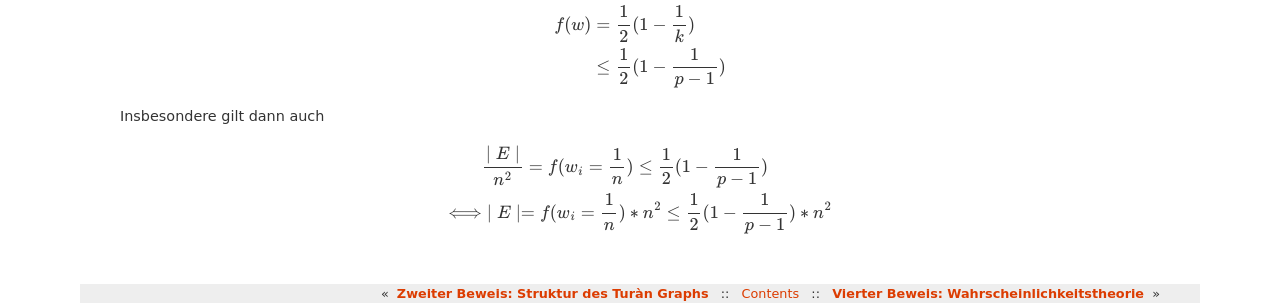
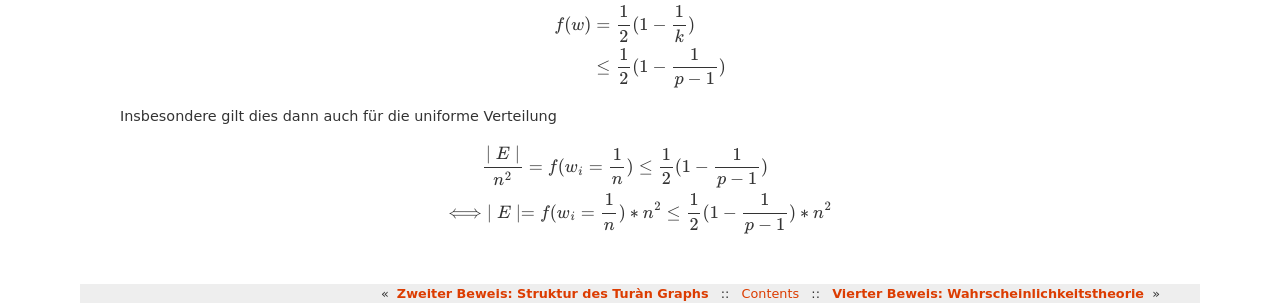
Before and after one commit to DanielMSchmidt/kombinatorik, a Sphinx documentation site: the page built from source/proof/third.rst, in a window 1280 px wide. Shown: the part 1445-1748 px from the top of the page. Built offline with Sphinx 7.4.7, drawn with Linux system fonts in a browser that asks for light colours.

Commit message:
fixed some notations

```diff
--- a/source/proof/second.rst
+++ b/source/proof/second.rst
@@ -7,7 +7,8 @@ In diesem Beweis nutzen wir die Struktur eines Turàn Graphens aus. Wir haben ei
 
 Nun setzen wir S als Menge der Nachbarn von :math:`v_m`, wodurch :math:`\mid S \mid = d_m` ist und definieren :math:`T := V \backslash S`. Da alle Knoten aus S mit :math:`v_m` verbunden sind, :math:`v_m \notin S` und G p - Cliquenfrei ist muss S (p - 1) - Cliquenfrei sein.
 
-Definieren wir nun H als neuen Graphen mit identischer Knotenmenge, für den alle Kanten aus S übernommen werden und jeder Knoten aus S mit jedem aus T verbunden ist, so ist T als eine unabhängige Menge in K. Hieraus folgt, dass es in T ebenfalls keine p - Clique geben kann, H ist also wie G p - Cliquenfrei.
+Definieren wir nun H als neuen Graphen mit identischer Knotenmenge, für den lediglich alle Kanten aus S übernommen werden und jeder Knoten aus S mit jedem aus T verbunden ist. Da in T keine Kanten übernoommern werden ist T eine unabhängige Menge in H. Hieraus folgt, dass es in T ebenfalls keine p - Clique geben kann, H ist also wie G p - Cliquenfrei.
+
 
 .. todo:: Grad im definitionsteil einführen, d' hier unterscheiden
 Bezeichnen wir den Grad eines Knotens in G nun als :math:`d_j` und eines Knotens in H als :math:`d'_j`.
--- a/source/proof/third.rst
+++ b/source/proof/third.rst
@@ -67,7 +67,7 @@ Da diese Funktion maximal ist wenn k maximal ist und der höchstmögliche Wert f
   &\le \frac{1}{2} (1 - \frac{1}{p-1})
 
 
-Insbesondere gilt dann auch
+Insbesondere gilt dies dann auch für die uniforme Verteilung
 
 
 .. math::
```
